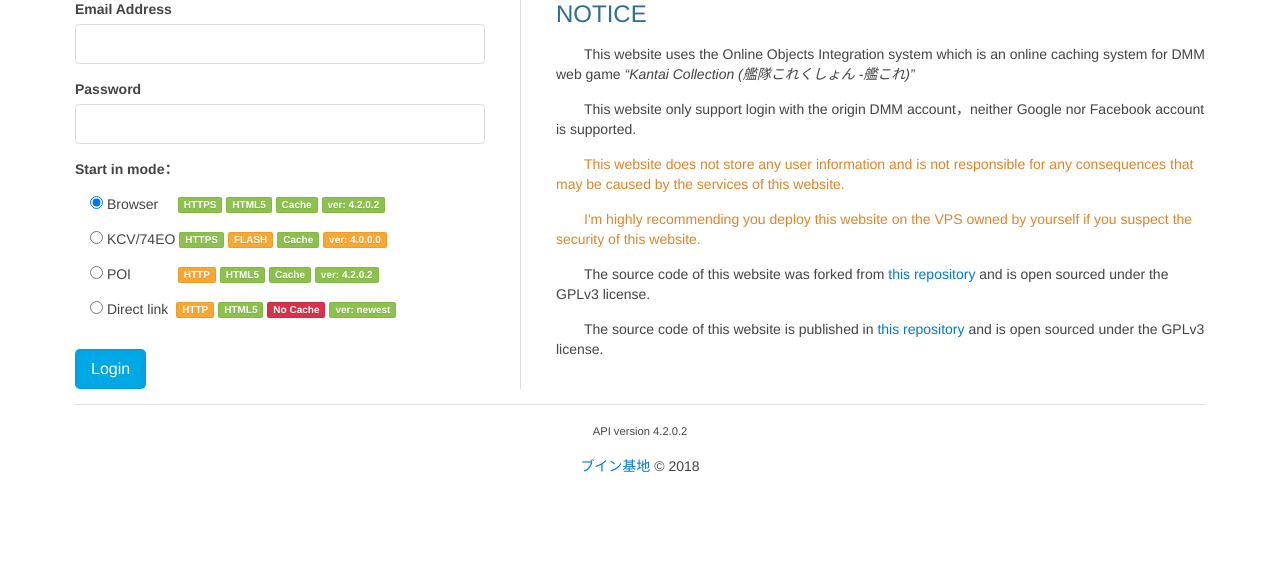
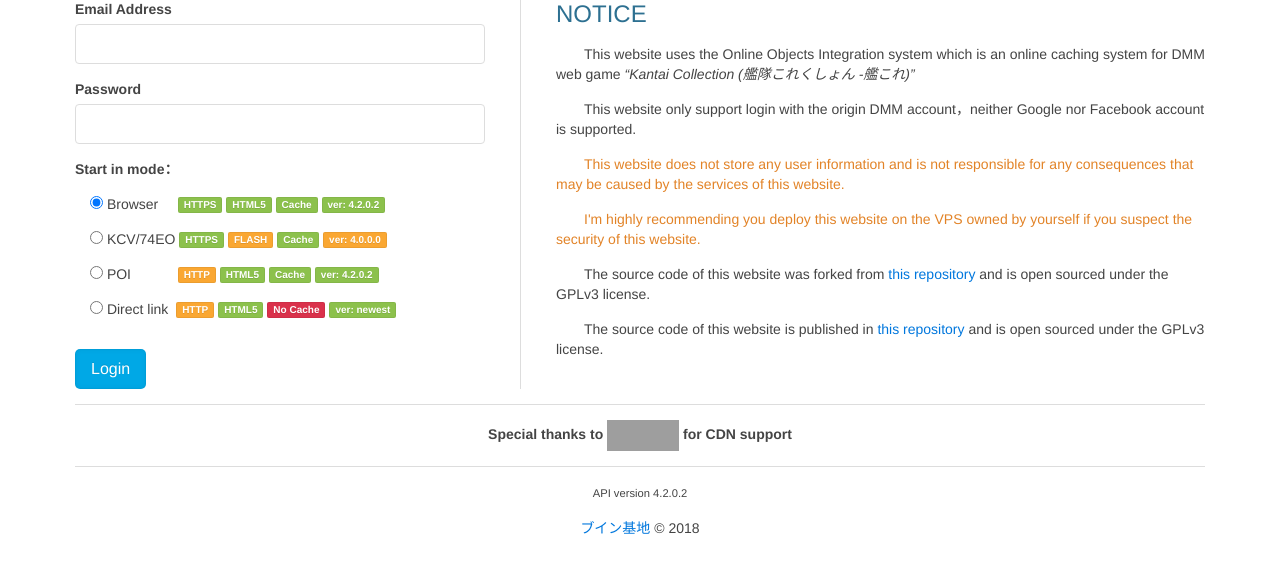
Before and after one commit to EnderQIU/ooi3-remastered, a Flask app: page / in a window 1280 px wide. Shown: the part 143-716 px from the top of the page. Run offline with Flask 2, Linux system fonts and the light colour scheme; grey boxes are pictures that could not be loaded.

Commit message:
Thanks for upyun

```diff
--- a/templates/base.html
+++ b/templates/base.html
@@ -22,7 +22,8 @@
 <div id="ooi-page" class="uk-container uk-container-center">
     <div id="ooi-header" class="uk-grid uk-grid-small">
         <div id="ooi-logo" class="uk-width-medium-1-10 uk-height-1-1">
-            <img src="/static/img/logo.png" style="object-fit: contain; max-width: 100%; max-height: 100%; width: auto; height: auto;">
+            <img src="/static/img/logo.png"
+                 style="object-fit: contain; max-width: 100%; max-height: 100%; width: auto; height: auto;">
         </div>
         <div id="ooi-headline" class="uk-width-medium-9-10">
             <h1 class="uk-text-primary">OOI - Online caching system for Kancolle - <span class="uk-text-muted">Remastered</span>
@@ -35,6 +36,12 @@
     </div>
     <div id="ooi-footer" class="uk-text-center">
         <hr>
+        <div class="uk-container uk-container-center">
+            <strong>Special thanks to <a href="https://www.upyun.com/?utm_source=lianmeng&utm_medium=referral">
+                <img style="width: 72px; height: 31px;" src="/static/img/upyun_logo.png"></a>
+            for CDN support</strong>
+        </div>
+        <hr>
         <small>API version 4.2.0.2</small>
         <address><a href="http://enderqiu.cn" target="_blank">ブイン基地</a> &copy; 2018</address>
     </div>
```
Also changed, not shown: static/img/upyun_logo.jpg (added).
